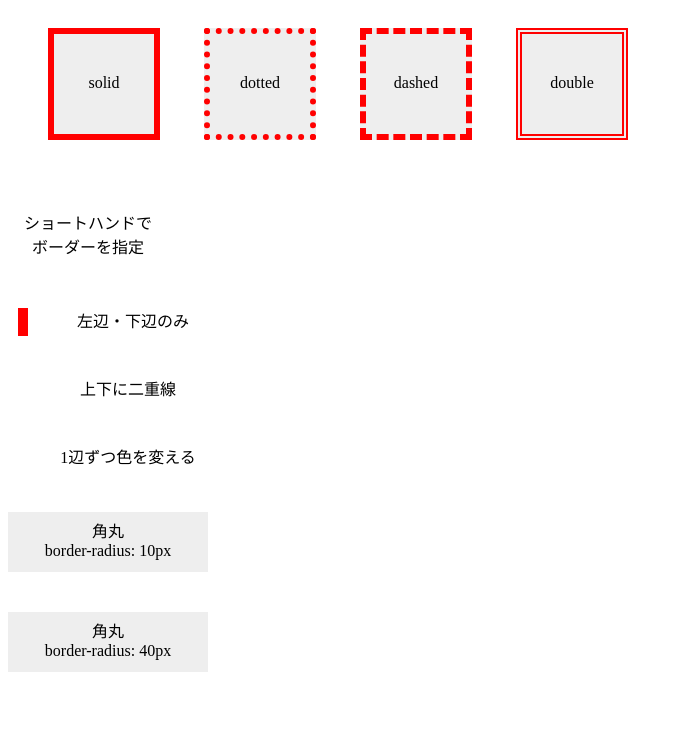
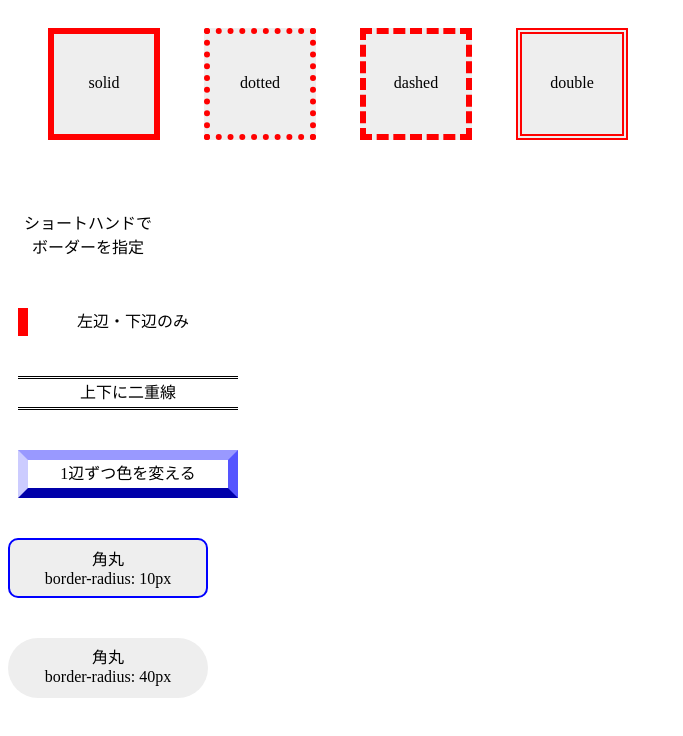
Before and after one commit to yuuto-mizuo-github/S1A327, a plain HTML site: page ensyu/16.html in a window 1280 px wide. Shown: the whole page, without its empty margins (0-683 px from the left). Drawn offline with Linux system fonts and the light colour scheme.

Commit message:
Add files via upload

```diff
--- a/ensyu/16.css
+++ b/ensyu/16.css
@@ -43,10 +43,19 @@ p.leftBottom {
 }
 
 /* 上下に二重線 */
-p.TopBottom {}
+p.TopBottom {
+  border-top: 3px double#000;
+  border-bottom: 3px double#000;
+}
 
 /* 1辺ずつ色を変える */
-p.fourColors {}
+p.fourColors {
+  border-top: 10px solid#99f;
+  border-bottom: 10px solid#00a;
+  border-left: 10px solid#ccf;
+  border-right: 10px solid#55f;
+
+}
 /*ここまで */
 .third p {
   box-sizing: border-box;
@@ -57,7 +66,12 @@ p.fourColors {}
   padding: 10px;
 }
 /*ここから */
-p.kadomaru1 {}
+p.kadomaru1 {
+  border: 2px solid#00f;
+  border-radius: 10px;
+}
 
-p.kadomaru2 {}
+p.kadomaru2 {
+  border-radius: 30px;
+}
 /*ここまで */
--- /dev/null
+++ b/ensyu/17_1.css
@@ -0,0 +1,6 @@
+@charset "UTF-8";
+body {
+    height: 100vh;
+    margin: 0;
+    background: url(img/bg_dot.png) #9fd9f6 left top repeat;
+}
--- /dev/null
+++ b/ensyu/17_2.css
@@ -0,0 +1,6 @@
+@charset "UTF-8";
+body {
+    height: 100vh;
+    margin: 0;
+    background: url(img/bg_dot.png) #9fd9f6 left top no-repeat;
+}
--- a/ensyu/17_3.css
+++ b/ensyu/17_3.css
@@ -8,18 +8,18 @@ div {
   padding: 5px;
   float: left;
   /*ここから */
-
+background: url(img/bg_cat.png) right bottom no-repeat;
   /*ここまで */
 }
 /*ここから */
 /* background-sizeをそれぞれ指定 */
-.px {}
+.px { background-size: 150px 50px;}
 
-.per {}
+.per {background-size: 50% 50%;}
 
-.cover {}
+.cover {background-size: cover;}
 
-.contain {}
+.contain {background-size: contain;}
 /*ここまで */
 /* p要素のマージンを指定 */
 p {
```
Also changed, not shown: ensyu/20.css (+14 -4 lines).
